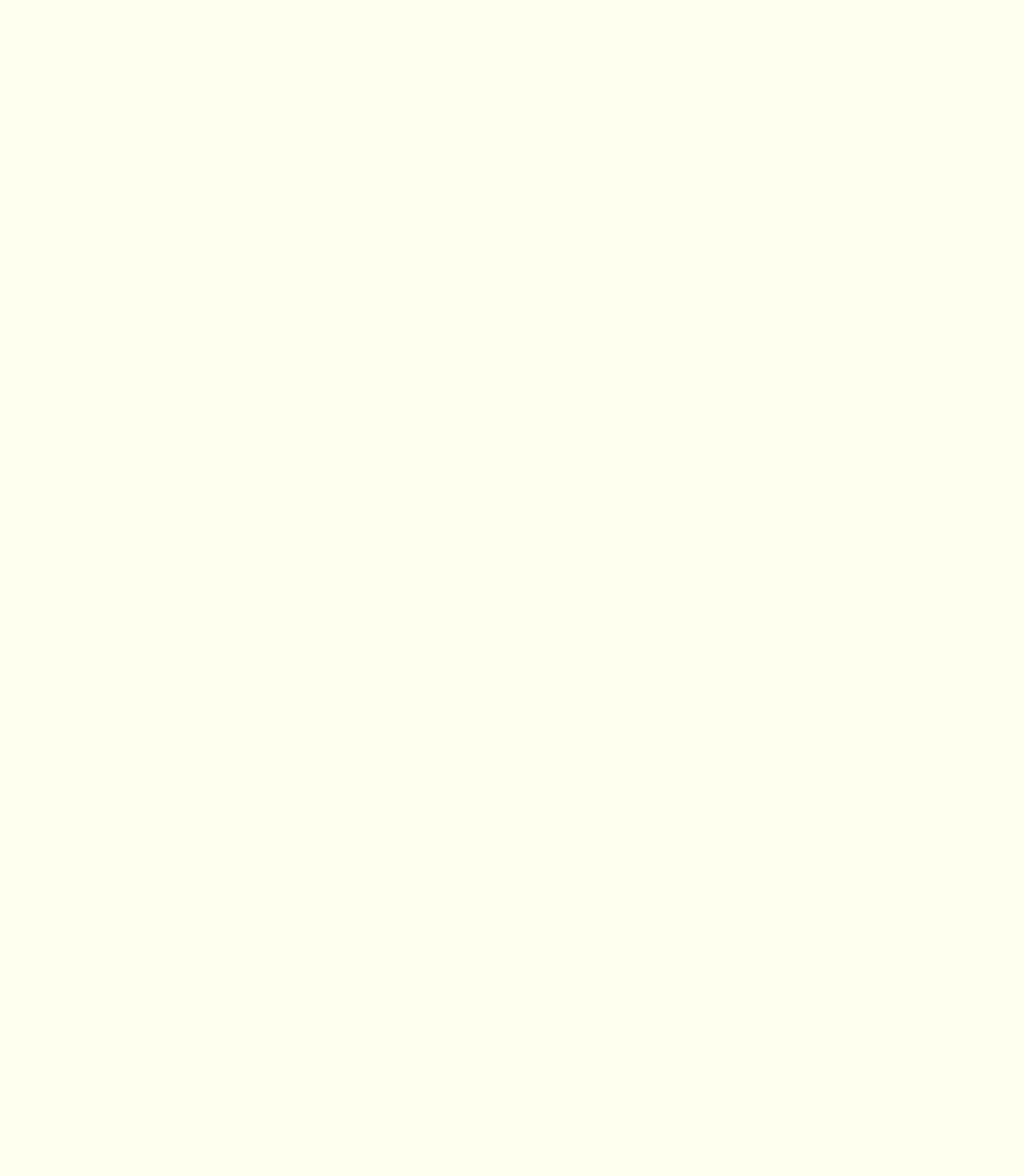
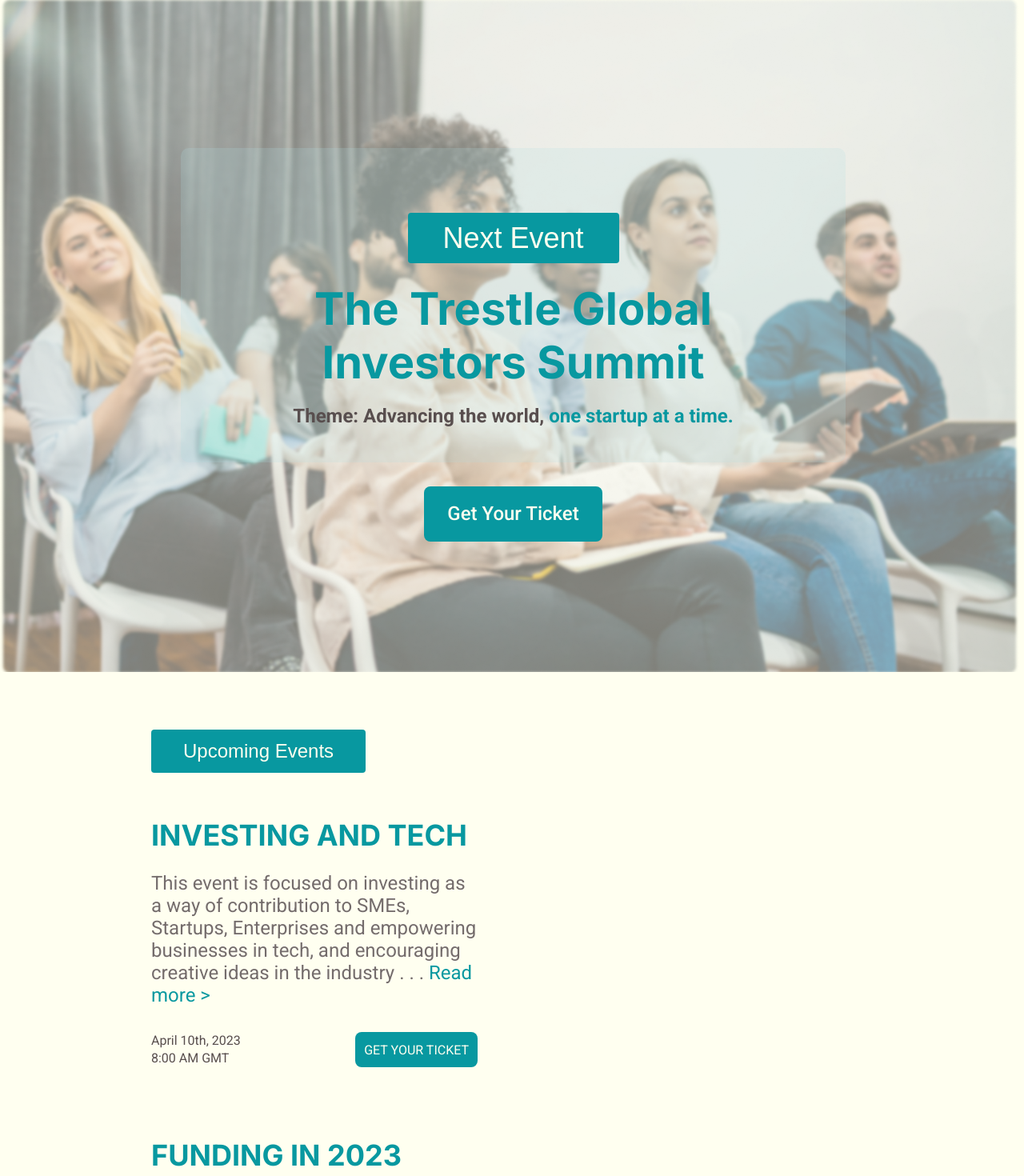
Before and after one commit to Isumonah/Trestle, a React (Create React App) app: page /events in a window 1280 px wide. Shown: the part 152-1622 px from the top of the page at 80% size. Before the commit the page ends 800 px from the top, so only its background shows below. Built offline with nearby package versions, Linux system fonts and the light colour scheme.

Commit message:
added events page

```diff
--- a/src/components/Events.js
+++ b/src/components/Events.js
@@ -1,10 +1,98 @@
 import Nav from "./Nav";
+import Footer from "./Footer";
+
+import eventsImg from "../images/events-img.png"
 
 export default function Events(){
     return(
         <div className="events" id="event">
-           <Nav />
-           <h1>Page under construction</h1>
+            <div className="events-nav">
+                <Nav />
+           </div>
+           <div className="events-img">
+                <div className="events-info">
+                    <button className="next-event-button">Next Event</button>
+                    <h1>The Trestle Global Investors Summit</h1>
+                    <p>Theme: Advancing the world, <span>one startup at a time.</span></p>
+                    <button className="get-ticket">Get Your Ticket</button>
+                </div>
+           </div>
+           <div className="upcoming-events">
+                <button className="upcoming-events-button">Upcoming Events</button>
+                <div className="all-upcoming-events">
+                    <div className="upcoming-event">
+                    <h4>INVESTING AND TECH</h4>
+                    <p>This event is focused on investing as a way of contribution to SMEs, Startups, Enterprises and empowering businesses in tech, and encouraging creative ideas in the industry . . . <a>Read more > </a></p>
+                    <div className="events-date-div">
+                    <p>April 10th, 2023 8:00 AM GMT</p>
+                    <button className="upcoming-event-get-ticket">GET YOUR TICKET</button>
+                    </div>
+                    </div>
+                    <div className="upcoming-event">
+                    <h4>FUNDING IN 2023</h4>
+                    <p>This event is focused on investing as a way of contribution to SMEs, Startups, Enterprises and empowering businesses in tech, and encouraging creative ideas in the industry . . . <a>Read more > </a></p>
+                    <div className="events-date-div">
+                    <p>April 10th, 2023 8:00 AM GMT</p>
+                    <button className="upcoming-event-get-ticket">GET YOUR TICKET</button>
+                    </div>
+                    </div>
+                    <div className="upcoming-event">
+                    <h4>INVESTING AND TECH</h4>
+                    <p>This event is focused on investing as a way of contribution to SMEs, Startups, Enterprises and empowering businesses in tech, and encouraging creative ideas in the industry . . . <a>Read more > </a></p>
+                    <div className="events-date-div">
+                    <p>April 10th, 2023 8:00 AM GMT</p>
+                    <button className="upcoming-event-get-ticket">GET YOUR TICKET</button>
+                    </div>
+                    </div>
+                    <div className="upcoming-event">
+                    <h4>FUNDING IN 2023</h4>
+                    <p>This event is focused on investing as a way of contribution to SMEs, Startups, Enterprises and empowering businesses in tech, and encouraging creative ideas in the industry . . . <a>Read more > </a></p>
+                    <div className="events-date-div">
+                    <p>April 10th, 2023 8:00 AM GMT</p>
+                    <button className="upcoming-event-get-ticket">GET YOUR TICKET</button>
+                    </div>
+                    </div>
+                    <div className="upcoming-event">
+                    <h4>INVESTING AND TECH</h4>
+                    <p>This event is focused on investing as a way of contribution to SMEs, Startups, Enterprises and empowering businesses in tech, and encouraging creative ideas in the industry . . . <a>Read more > </a></p>
+                    <div className="events-date-div">
+                    <p>April 10th, 2023 8:00 AM GMT</p>
+                    <button className="upcoming-event-get-ticket">GET YOUR TICKET</button>
+                    </div>
+                    </div>
+                    <div className="upcoming-event">
+                    <h4>FUNDING IN 2023</h4>
+                    <p>This event is focused on investing as a way of contribution to SMEs, Startups, Enterprises and empowering businesses in tech, and encouraging creative ideas in the industry . . . <a>Read more > </a></p>
+                    <div className="events-date-div">
+                    <p>April 10th, 2023 8:00 AM GMT</p>
+                    <button className="upcoming-event-get-ticket">GET YOUR TICKET</button>
+                    </div>
+                    </div>
+                    <div className="upcoming-event">
+                    <h4>INVESTING AND TECH</h4>
+                    <p>This event is focused on investing as a way of contribution to SMEs, Startups, Enterprises and empowering businesses in tech, and encouraging creative ideas in the industry . . . <a>Read more > </a></p>
+                    <div className="events-date-div">
+                    <p>April 10th, 2023 8:00 AM GMT</p>
+                    <button className="upcoming-event-get-ticket">GET YOUR TICKET</button>
+                    </div>
+                    </div>
+                    <div className="upcoming-event">
+                    <h4>FUNDING IN 2023</h4>
+                    <p>This event is focused on investing as a way of contribution to SMEs, Startups, Enterprises and empowering businesses in tech, and encouraging creative ideas in the industry . . . <a>Read more > </a></p>
+                    <div className="events-date-div">
+                    <p>April 10th, 2023 8:00 AM GMT</p>
+                    <button className="upcoming-event-get-ticket">GET YOUR TICKET</button>
+                    </div>
+                    </div>
+
+                </div>
+                <div className="invest-signup">
+                    <h4>TRESTLE</h4>
+                    <p><span>Investing? </span> Register to invest at our next event</p>
+                    <button>SIGN UP</button>
+                </div>
+           </div>
+           <Footer />
         </div>
     )
 }
--- a/src/components/SuccessStories.js
+++ b/src/components/SuccessStories.js
@@ -4,9 +4,9 @@ import Footer from "./Footer";
 export default function SuccessStories(){
     return(
         <div id="success-stories">
-            <div className="success-stories">
             <div className="success-story-nav">
             <Nav /></div>
+            <div className="the-success-stories">
                 <div className="success-story">
                 <h3>NEW</h3>
                 <div className="stories">
--- a/src/index.css
+++ b/src/index.css
@@ -980,10 +980,207 @@ margin-top: 42px;}
 
 /* events */
 
+.events-img{
+  width: 1283px;
+  height: 655px;
+  margin: 48px auto 72px;
+  background-image: url(./images/events-img.png);
+  padding-top: 189px;
+  background-repeat: no-repeat;
+}
+
+.events-img img{
+  width: 100%;
+  height: 100%;
+}
+
+.events-info{
+  width: 831px;
+  height: 393px;
+  border-radius: 10px;
+  background: #ADDDDF33;
+  margin: 0 auto;
+  display: flex;
+  flex-direction: column;
+  align-items: center;
+}
+
+.next-event-button{
+  width: 264px;
+  height: 63px;
+  border-radius: 4px;
+  padding: 10px 40px;
+  background: #0898A0;
+  color: #FFFFF0;
+  font-size: 36px;
+  line-height: 43.2px;
+  border: none;
+  margin: 81px 0 24px;
+
+
+}
+
+.events-info h1{
+  font-size: 56px;
+  line-height: 67.2px;
+  color: #0898A0;
+  margin-bottom: 17px;
+  width: 538px;
+  text-align: center;
+}
+
+.events-info p{
+  font-size: 24px;
+  font-family: "Roboto", sans-serif;
+  line-height: 33.6px;
+  color: #584E4E;
+  font-weight: 600;
+  width: 601px;
+  margin-bottom: 70px;
+  text-align: center;
+}
+.events-info span{
+  color: #0898A0;
+}
+
+.get-ticket{
+  background: #0898A0;
+  border-radius: 8px;
+  width: 223px;
+  height: 69px;
+  color: #FFFFF0;
+  font-family: "Roboto", sans-serif;
+  font-weight: 500;
+  line-height: 33.6px;
+  padding: 18px 12px;
+  font-size: 24px;
+  border: none;
+}
+
+.upcoming-events{
+  margin-left: 189px;
+
+}
+
+.all-upcoming-events{
+  display: flex;
+  flex-wrap: wrap;
+
+}
+
+.upcoming-event{
+  margin: 0 138px 57px 0;
+}
+
+
+.upcoming-events-button{
+  height: 54px;
+  border-radius: 4px;
+  padding: 10px 40px;
+  border: none;
+  background: #0898A0;
+  font-size: 24px;
+  line-height: 33.6px;
+  color: #FFFFF0;
+  margin-bottom: 57px;
+
+}
+
+.upcoming-event h4{
+  font-size: 36px;
+  color: #0898A0;
+  line-height: 43.2px;
+  margin-bottom: 24px;
+}
+
+.upcoming-event p{
+  font-family: "Roboto", sans-serif;
+  font-size: 24px;
+  color: #746C6C;
+  margin-bottom: 32px;
+  width: 408px;
+}
+
+.upcoming-event a{
+  color: #0898A0;
+}
+
+.events-date-div{
+  display: flex;
+  justify-content: space-between;
+  width: 408px;
+}
+
+.events-date-div p{
+  width: 143.7px;
+  color: #584E4E;
+  font-family: "Roboto", sans-serif;
+  line-height: 22px;
+  font-size: 16px;
+
+}
+
+.upcoming-event-get-ticket{
+  height: 44px;
+  border-radius: 8px;
+  background: #0898A0;
+  font-family: "Roboto", sans-serif;
+  font-size: 16px;
+  color: #FFFFF0;
+  padding: 11px;
+  border: none;
+}
+.invest-signup{
+  margin-top: calc(96px - 57px);
+  margin-bottom: 67px;
+}
+
+.invest-signup h4{
+  font-size: 36px;
+  line-height: 43.2px;
+  color: #0898A0;
+  margin-bottom: 15px;
+  margin-left: calc(611px - 189px);
+
+}
+.invest-signup p{
+  font-size: 24px;
+  line-height: 34px;
+  font-family: "Roboto", sans-serif;
+  color: #584E4E;
+  width: 285px;
+  margin-left: calc(570px - 189px);
+}
+.invest-signup span{
+  color: #0898A0;
+}
+
+.invest-signup button{
+  width: 203px;
+  height: 62px;
+  border-radius: 8px;
+  background: #0898A0;
+  font-family: "Roboto", sans-serif;
+  font-size: 24px;
+  line-height: 33.6px;
+  border: none;
+  color: #FFFFF0;
+  margin-left: calc(585px - 189px);
+  margin-top: 48px;
+
+
+}
+
+
+
 /* success stories*/
 
-.success-stories{
+.the-success-stories{
   padding-left: 80px;
+}
+
+.success-footer{
+  padding: 0;
 }
 
 .success-story-nav{
```
Also changed, not shown: src/images/events-img.png (added).
